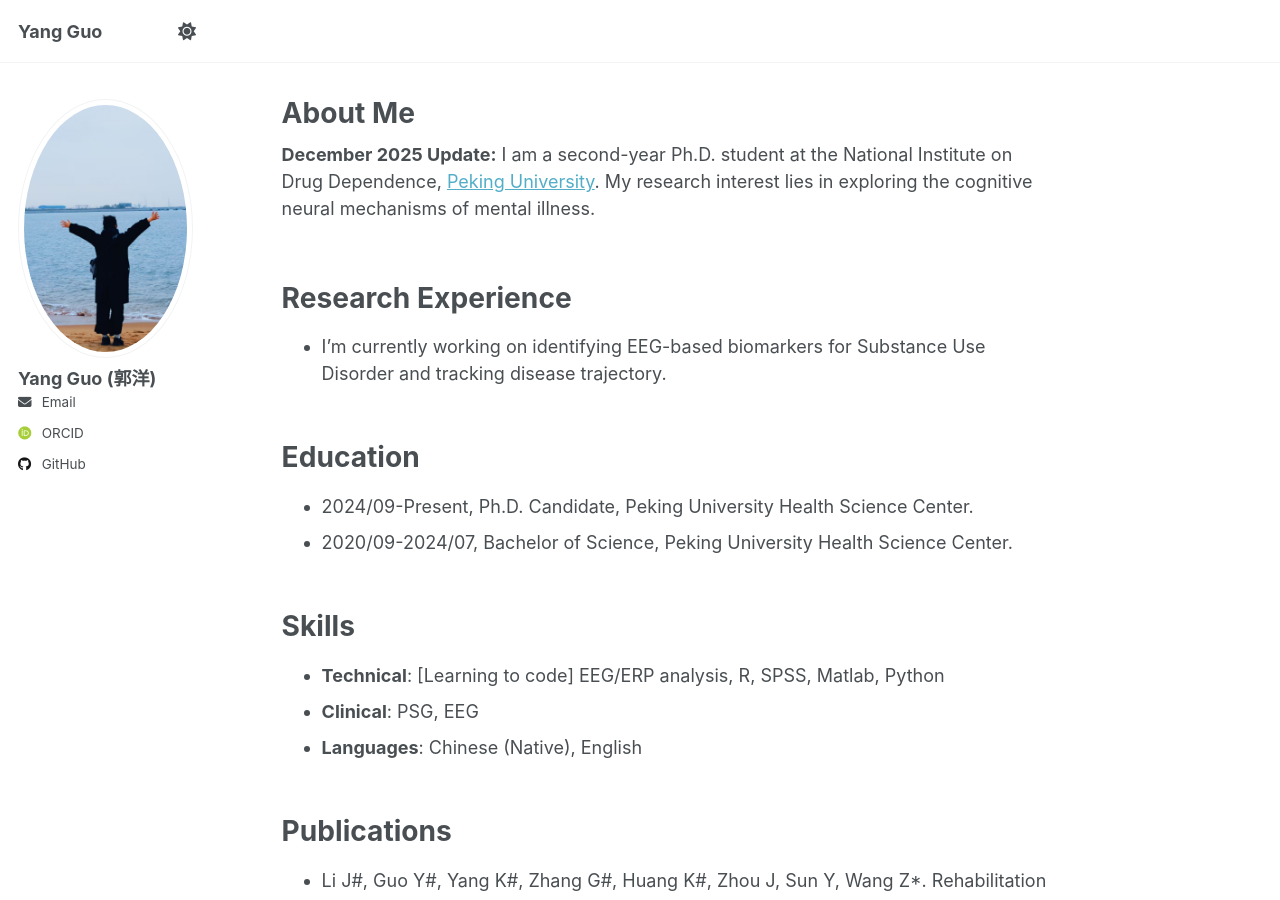
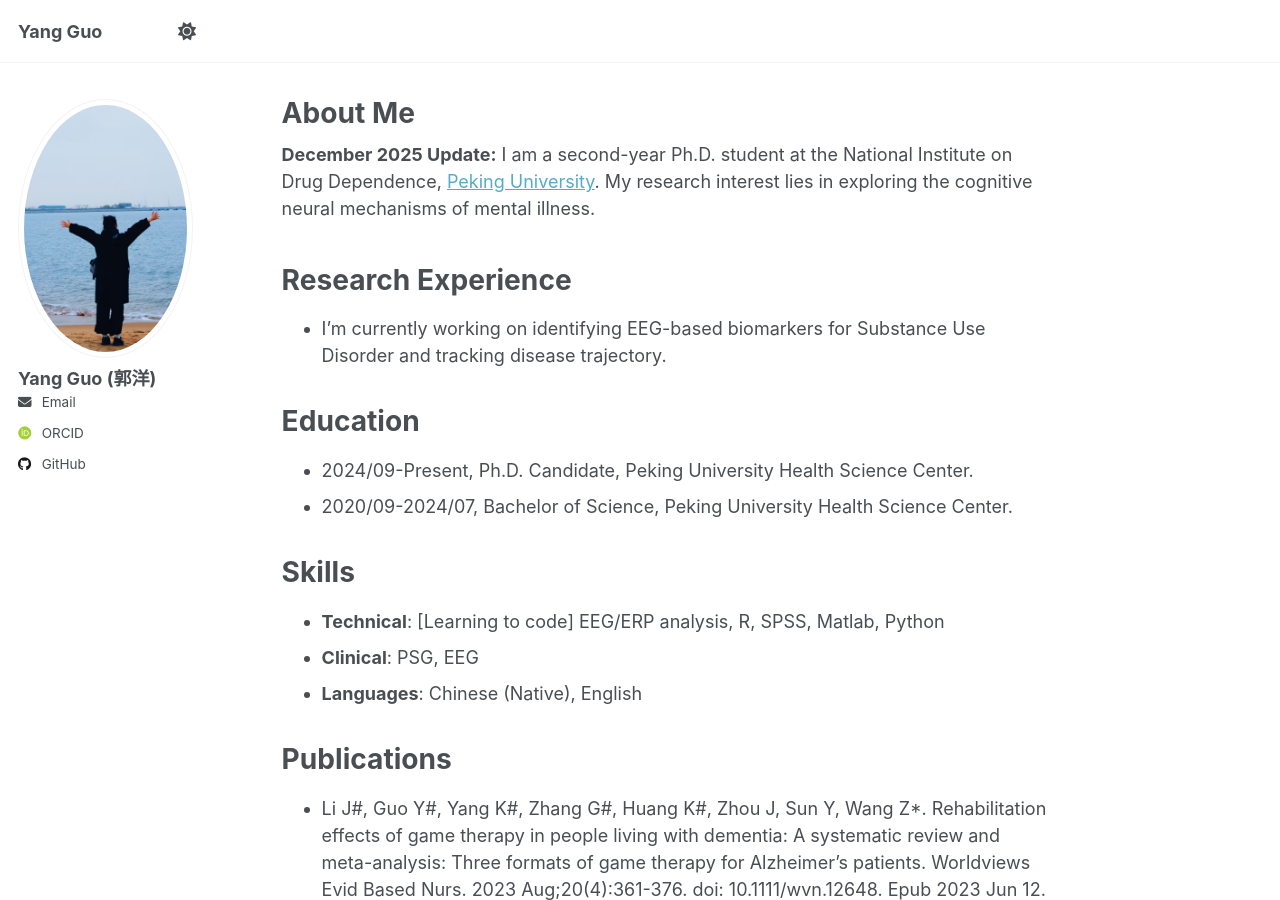
Before and after one commit to Chloesky/Chloesky.github.io, a Jekyll site: the page built from _pages/about.md, in a window 1280 px wide and 900 px high. Built offline with Jekyll 4.4.1, drawn with Linux system fonts in a browser that asks for light colours; some web fonts are replaced; a script that is not in the unit is left out.

Commit message:
Update about.md

```diff
--- a/_pages/about.md
+++ b/_pages/about.md
@@ -10,25 +10,25 @@ redirect_from:
 **December 2025 Update:**
 I am a second-year Ph.D. student at the National Institute on Drug Dependence, [Peking University](https://www.pku.edu.cn/). My research interest lies in exploring the cognitive neural mechanisms of mental illness.
 
-<div style="height: 2em;"></div>
+<div style="height: 1em;"></div>
 # Research Experience
 - I'm currently working on identifying EEG-based biomarkers for Substance Use Disorder and tracking disease trajectory.
 
-<div style="height: 2em;"></div>
+<div style="height: 1em;"></div>
 # Education
 - 2024/09-Present, Ph.D. Candidate, Peking University Health Science Center.
 - 2020/09-2024/07, Bachelor of Science, Peking University Health Science Center.
 
-<div style="height: 2em;"></div>
+<div style="height: 1em;"></div>
 # Skills
 - **Technical**: [Learning to code] EEG/ERP analysis, R, SPSS, Matlab, Python
 - **Clinical**: PSG, EEG
 - **Languages**: Chinese (Native), English
 
-<div style="height: 2em;"></div>
+<div style="height: 1em;"></div>
 # Publications
 - Li J#, Guo Y#, Yang K#, Zhang G#, Huang K#, Zhou J, Sun Y, Wang Z*. Rehabilitation effects of game therapy in people living with dementia: A systematic review and meta-analysis: Three formats of game therapy for Alzheimer's patients. Worldviews Evid Based Nurs. 2023 Aug;20(4):361-376. doi: 10.1111/wvn.12648. Epub 2023 Jun 12. PMID: 37306292.
 
-<div style="height: 2em;"></div>
+<div style="height: 1em;"></div>
 # Contact
 Email: yangguo@stu.pku.edu.cn
```
